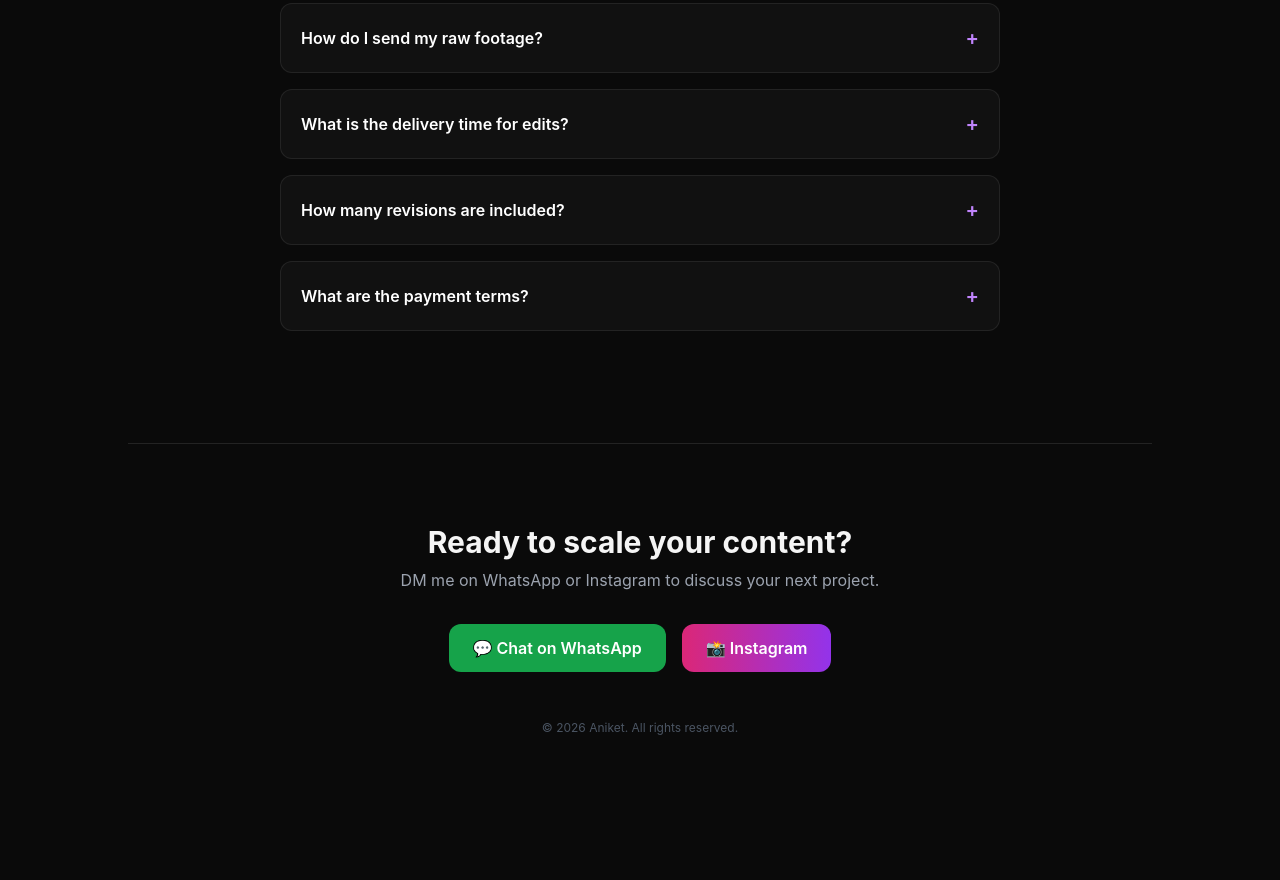
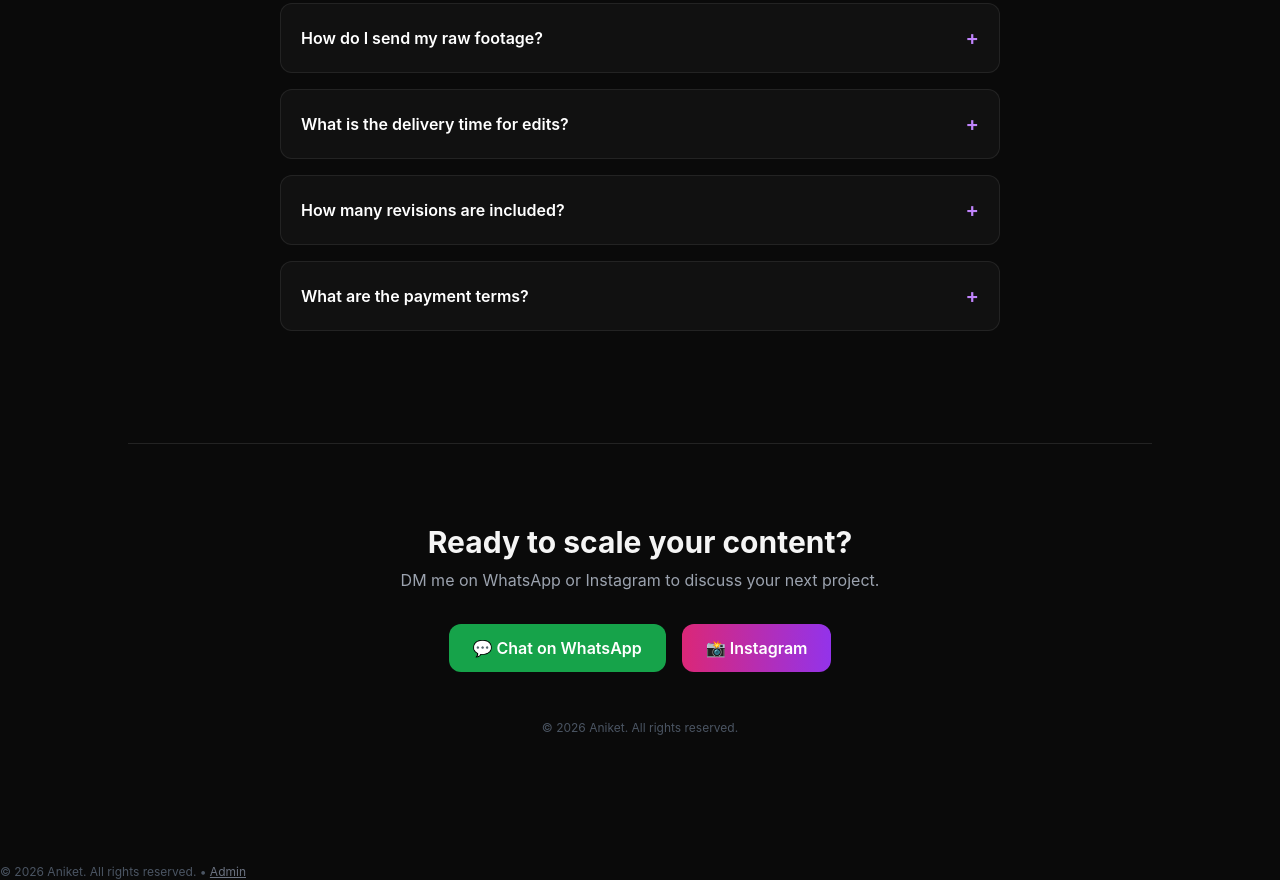
Before and after one commit to aniketpalav354-cloud/my-portfolio, a plain HTML site: page index.html in a window 1280 px wide. Shown: the part 3003-3883 px from the top of the page. Before the commit the page ends 3819 px from the top, so only its background shows below. Drawn offline with nearby package versions, Linux system fonts and the light colour scheme.

Commit message:
Update index.html

```diff
--- a/index.html
+++ b/index.html
@@ -488,3 +488,7 @@
     </script>
 </body>
 </html>
+<p class="text-xs text-gray-600 mt-12">
+    © 2026 Aniket. All rights reserved. •
+    <button onclick="openAdminModal()" class="text-gray-500 hover:text-purple-400 underline cursor-pointer">Admin</button>
+</p>
```
